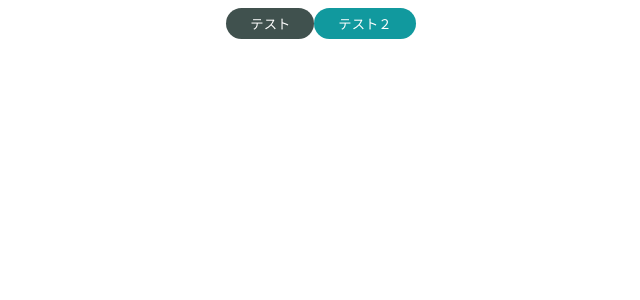
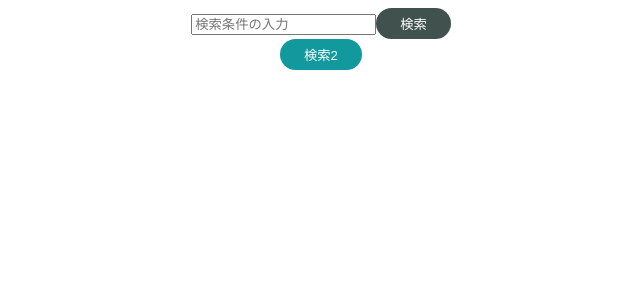
Before and after one commit to Omitsusan199411/react-atomic-design-practice, a React (Create React App) app: page / in a window 1280 px wide. Shown: the top 300 px of the page, without its empty margins (319-959 px from the left). Built offline with nearby package versions, Linux system fonts and the light colour scheme.

Commit message:
SearchInputモジュール作成

```diff
--- a/src/App.jsx
+++ b/src/App.jsx
@@ -1,12 +1,13 @@
 import { PrimaryButton } from "./components/atoms/button/PrimaryButton";
 import { SecondaryButton } from "./components/atoms/button/SecondaryButton";
+import { SearchInput } from "./components/molecules/SearchInput";
 import "./styles.css";
 
 export const App = () => {
   return (
     <div className="App">
-      <PrimaryButton>テスト</PrimaryButton>
-      <SecondaryButton>テスト２</SecondaryButton>
+      <SearchInput>検索</SearchInput>
+      <SecondaryButton>検索2</SecondaryButton>
     </div>
   );
 };
--- /dev/null
+++ b/src/components/molecules/SearchInput.jsx
@@ -0,0 +1,10 @@
+import { PrimaryButton } from "../atoms/button/PrimaryButton";
+
+export const SearchInput = () => {
+  return (
+    <div>
+      <input placeholder="検索条件の入力" />
+      <PrimaryButton>検索</PrimaryButton>
+    </div>
+  );
+};
```
